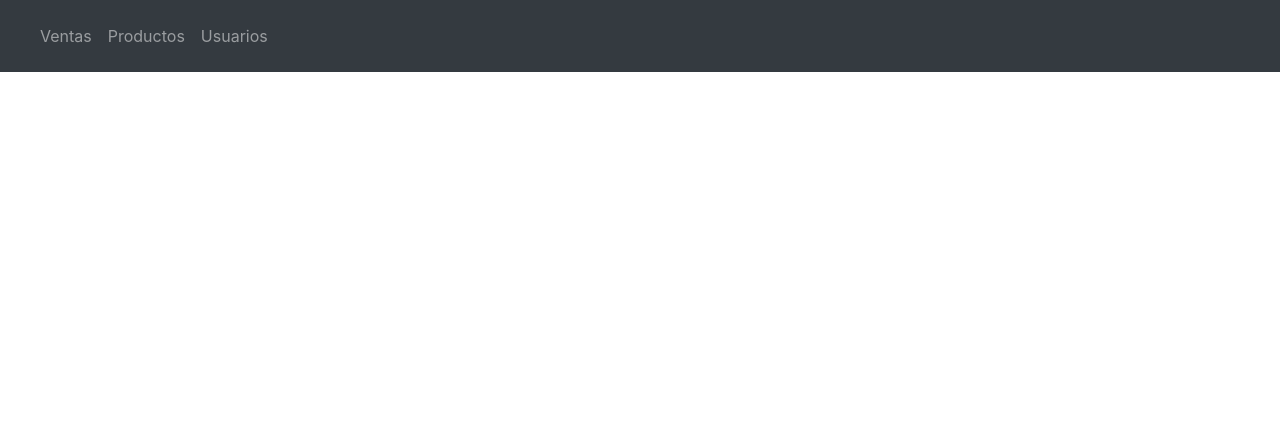
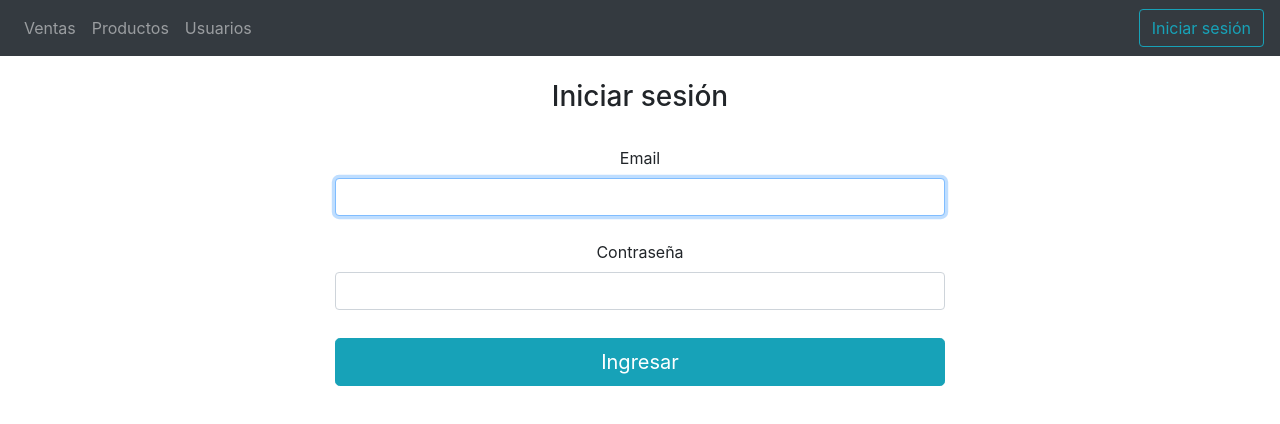
Before and after one commit to ldlasso2/MisionTIC-Proyecto, a React (Create React App) app: page /login in a window 1280 px wide. Shown: the top 424 px of the page. Built offline with nearby package versions, Linux system fonts and the light colour scheme.

Commit message:
gestion de sesiones

```diff
--- a/src/App.js
+++ b/src/App.js
@@ -2,27 +2,41 @@ import './App.css';
 import Navbar from './components/Navbar';
 import { BrowserRouter as Router, Switch, Route } from "react-router-dom";
 import Ventanas from './pages/Ventanas.js';
-
+import { getCurrentUser } from './services/AuthService';
 import React,{useEffect, useState} from 'react'
+import Login from './components/Login';
+import Home from './components/Home';
 
 function App() {
+  const [user, setUser] = useState([])
+  useEffect(() => {
+    setUser(getCurrentUser());
+  }, [])
   return (
     <div className="App">
       <Router>
         <Navbar />
         <br />
         <Switch>
+          <Route path="/login" component={Login}/>
+          {user &&
             <Route path="/ventas">
               <Ventanas objeto="ventas" />
-            </Route>
+            </Route>}
+          {user &&
             <Route exact path="/productos">
               <Ventanas objeto="productos" />
-            </Route>
-
+            </Route>}
+          {user &&
             <Route path="/usuarios">
               <Ventanas objeto="usuarios" />
             </Route>
-            {/* <Route path="/usuarios" component={Usuarios} /> */}
+          }
+
+          {!user && <Home/>
+
+          }
+
         </Switch>
       </Router>
 
--- /dev/null
+++ b/src/components/Home.js
@@ -0,0 +1,12 @@
+import React from 'react'
+
+function Home() {
+  return (
+    <div>
+      <h1 > Bienvenido al gestor de ventas y productos</h1>
+      <h4> Por favor, inicie sesión o registrese</h4>
+    </div>
+  )
+}
+
+export default Home
--- /dev/null
+++ b/src/components/Login.jsx
@@ -0,0 +1,60 @@
+import React, { useState } from 'react'
+import { Paper, Grid, TextField, makeStyles, Button, Typography, FormControlLabel, Checkbox } from '@material-ui/core';
+import { loginAuth } from '../services/AuthService';
+
+const initialValue = {
+  email: '',
+  password: ''
+}
+function Login() {
+  const [credentials, setCredentials] = useState(initialValue)
+
+  const {email, password} = credentials
+
+
+  const onValueChange = (e) => {
+      setCredentials({ ...credentials, [e.target.name]: e.target.value });
+  }
+
+  const startLogin = async () => {
+    let response = await loginAuth(credentials);
+    if(response.status === 200){
+        let token = response.data.token;
+        localStorage.setItem('token',token);
+        window.location = "/ventas";
+    }
+  }
+  return (
+  <div class="container-fluid">
+    <div class="row">
+      <div class="col-sm-3"></div>
+      <div class="col-sm-6 ">
+        <div >
+          <form>
+            <h3 class="fw-normal mb-3 pb-3" >Iniciar sesión</h3>
+            <div class="form-outline mb-4">
+              <label >Email</label>
+              <input class="form-control form-control-md" value={email} name="email" onChange={(e) => onValueChange(e)} label="Email" type="email" fullWidth autoFocus required  />
+
+            </div>
+
+            <div class="form-outline mb-4">
+              <label class="form-label" for="form2Example28">Contraseña</label>
+              <input class="form-control form-control-md" value={password} name="password" onChange={(e) => onValueChange(e)} label="Password" type="password" fullWidth required />
+
+            </div>
+
+            <div class="pt-1 mb-4">
+              <button class="btn btn-info btn-lg btn-block" onClick={() => startLogin()}  type="button">Ingresar</button>
+            </div>
+          </form>
+
+        </div>
+
+      </div>
+    </div>
+  </div>
+  )
+}
+
+export default Login
--- a/src/components/Navbar.js
+++ b/src/components/Navbar.js
@@ -1,9 +1,25 @@
-import React from 'react'
+import React, { useState, useEffect } from 'react'
 import {Link, NavLink} from 'react-router-dom'
+import { getCurrentUser } from '../services/AuthService';
+
+const initialValue = {
+  email: ""
+}
 
 function Navbar() {
+  const [user, setUser] = useState(initialValue);
+
+
+  useEffect(() => {
+      setUser(getCurrentUser());
+  }, []);
+
+  const logout = () => {
+      localStorage.clear();
+      window.location = "/";
+  }
   return (
-    <div className="navbar navbar-expand-lg navbar-dark bg-dark ">
+    <div>
       <nav class="navbar navbar-expand-lg navbar-dark bg-dark">
         <div class="collapse navbar-collapse" id="navbarNav">
           <ul class="navbar-nav">
@@ -18,6 +34,18 @@ function Navbar() {
             </li>
           </ul>
         </div>
+        <form class="form-inline ">
+        {!user &&
+          <Link to="/login" className="link">
+          <button className="btn btn-outline-info" type="submit">Iniciar sesión</button>
+          </Link>
+
+        }
+        {user &&
+
+          <button className="btn btn-outline-info" onClick={() => logout()} type="submit">Cerrar sesión</button>
+        }
+        </form>
       </nav>
 
     </div>
--- a/src/services/AuthServices.js
+++ b/src/services/AuthService.js
@@ -23,8 +23,9 @@ export const getCurrentUser = () => {
     try {
         const token = localStorage.getItem("token");
         return jwtDecode(token);
-    } catch (error) {
+    } catch (err) {
         return null;
+
     }
 }
 
--- a/src/services/ProductService.js
+++ b/src/services/ProductService.js
@@ -1,12 +1,12 @@
 import axios from "axios";
-//import { authHeaders } from "./AuthService";
+import { authHeaders } from "./AuthService";
 
 //const productsUrl = "https://peaceful-peak-03211.herokuapp.com/productos"; //prod
 const productsUrl = "http://localhost:3002/productos"; //dllo
 
 export const getProduct = async (id) => {
     //return await axios.get(`${productsUrl}/${id}`, { headers: authHeaders });
-    return await axios.get(`${productsUrl}/${id}`);
+    return await axios.get(`${productsUrl}/${id}`, { headers: authHeaders });
 }
 
 export const getProducts = async () => {
@@ -14,16 +14,16 @@ export const getProducts = async () => {
 }
 
 export const addProduct = async (product) => {
-    return await axios.post(`${productsUrl}/`, product);
+    return await axios.post(`${productsUrl}/`, product, { headers: authHeaders });
     //return await axios.post(`${productsUrl}/`, product, { headers: authHeaders });
 }
 
 export const deleteProduct = async (id) => {
     //return await axios.delete(`${productsUrl}/${id}`, { headers: authHeaders });
-    return await axios.delete(`${productsUrl}/${id}`);
+    return await axios.delete(`${productsUrl}/${id}`, { headers: authHeaders });
 }
 
 export const editProduct = async (product) => {
     //return await axios.put(`${productsUrl}/${product._id}`, product, { headers: authHeaders });
-    return await axios.put(`${productsUrl}/editar/${product._id}`, product);
+    return await axios.put(`${productsUrl}/editar/${product._id}`, product, { headers: authHeaders });
 }
--- a/src/services/SaleService.js
+++ b/src/services/SaleService.js
@@ -1,12 +1,12 @@
 import axios from "axios";
-//import { authHeaders } from "./AuthService";
+import { authHeaders } from "./AuthService";
 
 //const salesUrl = "https://peaceful-peak-03211.herokuapp.com/productos"; //prod
 const salesUrl = "http://localhost:3002/ventas"; //dllo
 
 export const getSale = async (id) => {
     //return await axios.get(`${salesUrl}/${id}`, { headers: authHeaders });
-    return await axios.get(`${salesUrl}/${id}`);
+    return await axios.get(`${salesUrl}/${id}`, { headers: authHeaders });
 }
 
 export const getSales = async () => {
@@ -14,16 +14,16 @@ export const getSales = async () => {
 }
 
 export const addSale = async (sale) => {
-    return await axios.post(`${salesUrl}/`, sale);
+    return await axios.post(`${salesUrl}/`, sale, { headers: authHeaders });
     //return await axios.post(`${salesUrl}/`, sale, { headers: authHeaders });
 }
 
 export const deleteSale = async (id) => {
     //return await axios.delete(`${salesUrl}/${id}`, { headers: authHeaders });
-    return await axios.delete(`${salesUrl}/${id}`);
+    return await axios.delete(`${salesUrl}/${id}`, { headers: authHeaders });
 }
 
 export const editSale = async (sale) => {
     //return await axios.put(`${salesUrl}/${sale._id}`, sale, { headers: authHeaders });
-    return await axios.put(`${salesUrl}/editar/${sale._id}`, sale);
+    return await axios.put(`${salesUrl}/editar/${sale._id}`, sale, { headers: authHeaders });
 }
```
Also changed, not shown: src/services/UsersService.js (added, +8 -0 lines).
